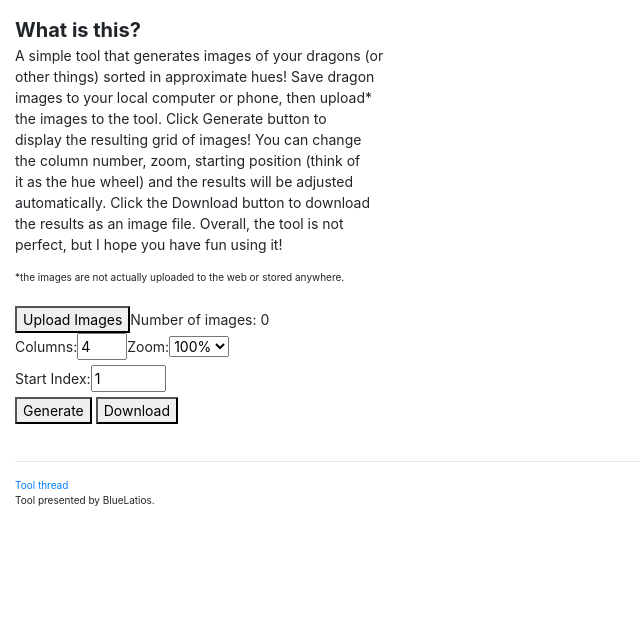
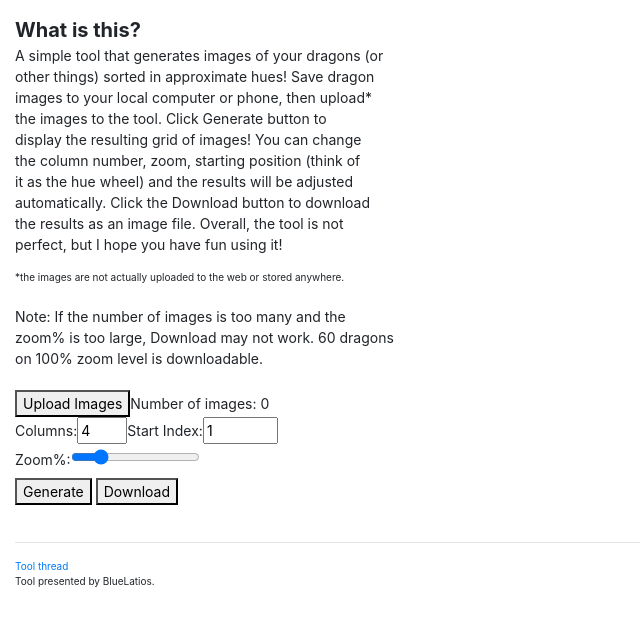
Before and after one commit to Blue-Latios/FRStuff, a Nuxt app: page /hue-sort in a window 1280 px wide. Shown: the top 626 px of the page, without its empty margins (0-640 px from the left). Built offline with nearby package versions, Linux system fonts and the light colour scheme.

Commit message:
Hue Sort: Slider zoom

```diff
--- a/pages/hue-sort/index.vue
+++ b/pages/hue-sort/index.vue
@@ -11,10 +11,13 @@
     it as the hue wheel) and the results will be adjusted<br>
     automatically. Click the Download button to download<br>
     the results as an image file. Overall, the tool is not<br>
-    perfect, but I hope you have fun using it!<br>
+    perfect, but I hope you have fun using it!
     <div style="font-size:10px;"><br>
     *the images are not actually uploaded to the web or stored anywhere.
-    </div>
+    </div><br>
+    Note: If the number of images is too many and the<br>
+    zoom% is too large, Download may not work. 60 dragons<br>
+    on 100% zoom level is downloadable.<br>
     <br>
     <input type="file" multiple accept="image/*" ref="fileInput" @change="handleFileUpload" style="display: none;"/>
     <button @click="triggerFileInput">Upload Images</button>
@@ -24,18 +27,13 @@
     <label for="columns">Columns:</label>
     <input type="number" v-model="columns" min="1" style="width: 50px;" />
 
-    <label for="zoom">Zoom:</label>
-    <select v-model="zoomLevel">
-      <option value="0.25">25%</option>
-      <option value="0.5">50%</option>
-      <option value="0.75">75%</option>
-      <option value="1">100%</option>
-    </select>
-    <br>
     <label for="startIndex">Start Index:</label>
 	<input type="number" v-model="startIndex" style="width: 75px;"/>
 	<br>
 
+    <label for="zoom">Zoom%:</label>
+    <input type="range" v-model="zoomLevel" min="7" max="100" />
+    <br>
 
     <button @click="generateGrid">Generate</button> <button @click="downloadImage">Download</button>
     <br><br>
@@ -59,8 +57,8 @@ export default {
     return {
       imagesData: [],  // Store image data and hue here
       columns: 4,      // Default number of columns
-      zoomLevel: 1,    // Default zoom level (100%)
-      imageBaseWidth: 100,  // Base image width in pixels
+      zoomLevel: 25,    // Default zoom level (100%)
+      imageBaseWidth: 350,  // Base image width in pixels
       generated: false, // Flag to determine if grid is generated
       loading: false,
       diagonalImages: [], // Images arranged in diagonal order
@@ -77,7 +75,7 @@ export default {
       return this.imagesData.sort((a, b) => a.hue - b.hue);
     },
     zoomWidth() {
-      return this.imageBaseWidth * this.zoomLevel;  // Calculate width based on zoom
+      return this.imageBaseWidth * this.zoomLevel * 0.01;  // Calculate width based on zoom
     },
     gridColumnWidth() {
       // Calculate the exact width for each column based on zoom
@@ -86,10 +84,15 @@ export default {
   },
   methods: {
 	downloadImage() {
+	  this.loading=true;
       const gridElement = this.$refs.grid;
 
       // Use html2canvas to take a snapshot of the grid
-      html2canvas(gridElement, { backgroundColor: null }).then((canvas) => {
+      html2canvas(gridElement, {
+		  backgroundColor: null,  // Transparent background
+		  width: gridElement.scrollWidth,  // Full width, including overflow
+		  height: gridElement.scrollHeight, // Full height, including overflow
+		}).then((canvas) => {
         const imgData = canvas.toDataURL('image/png');
 
         // Create a link to download the image
@@ -97,6 +100,12 @@ export default {
         link.href = imgData;
         link.download = 'grid_image.png'; // Filename for download
         link.click();
+
+        this.loading=false;
+      })
+      .catch((error) => {
+        console.error("Download failed", error);
+        this.loadingDownload = false; // Reset loading in case of error
       });
     },
 	triggerFileInput() {
```
